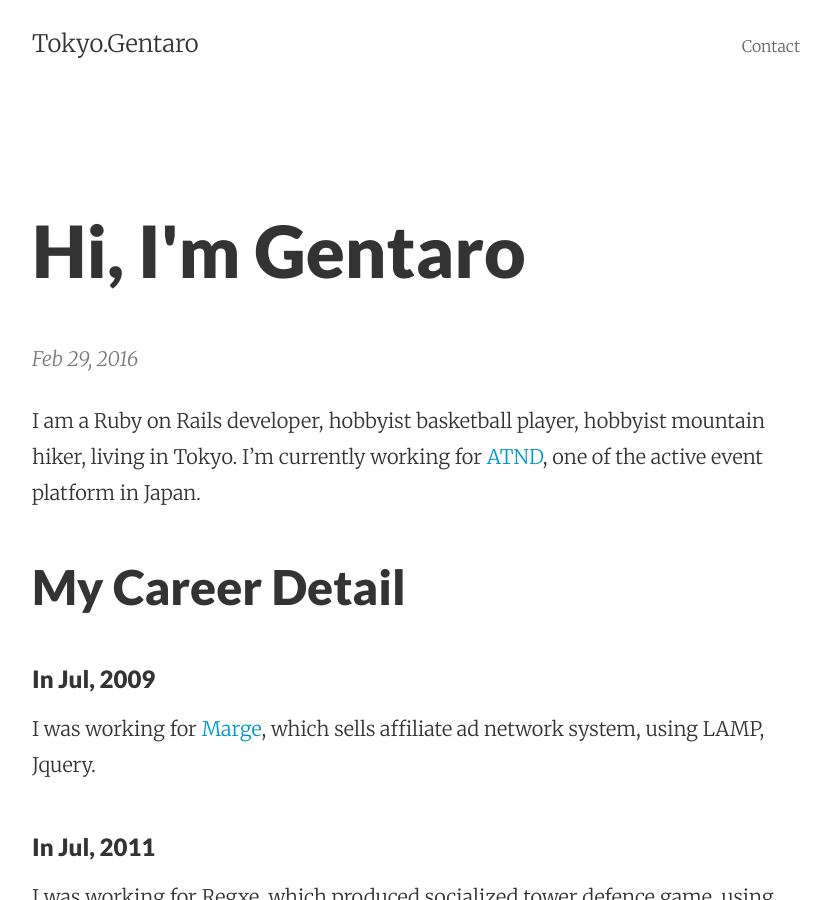
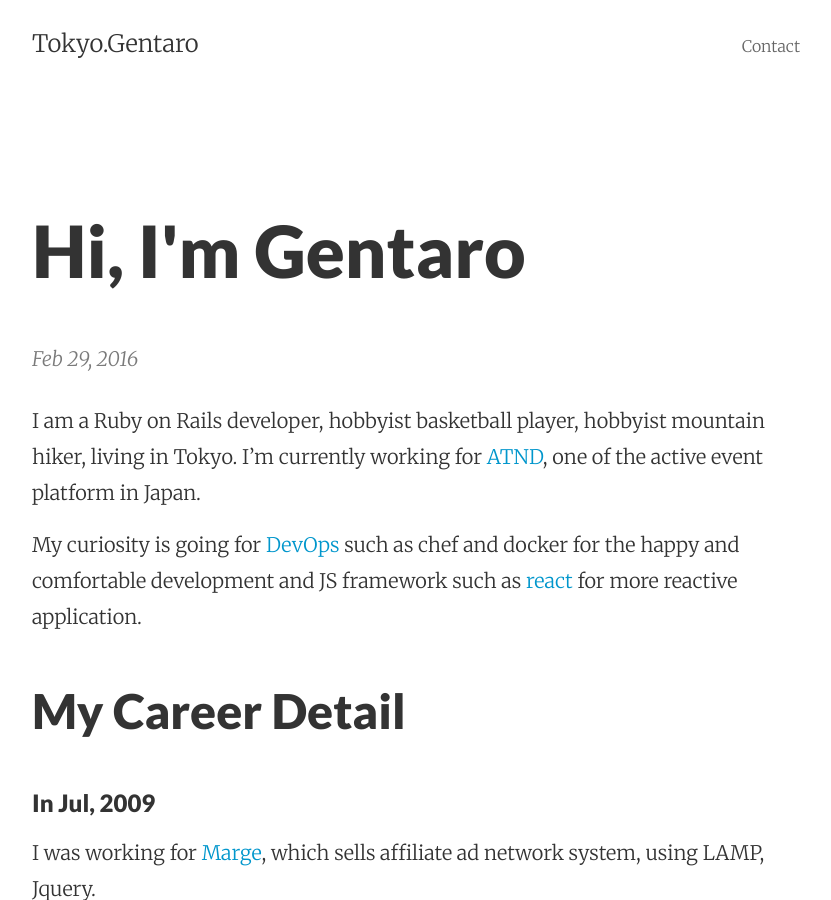
Before and after one commit to gentaro-sakamoto/gentaro-sakamoto.github.io, a Jekyll site: the page built from _posts/2016-02-29-about-me.markdown, in a window 1280 px wide and 900 px high. Shown: the whole window, without its empty margins (224-1055 px from the left). Built offline with Jekyll 4.4.1, drawn with Linux system fonts in a browser that asks for light colours.

Commit message:
Post update: Hi, I'm Gentaro

```diff
--- a/_posts/2016-02-29-about-me.markdown
+++ b/_posts/2016-02-29-about-me.markdown
@@ -5,7 +5,7 @@ layout: post
 ---
 I am a Ruby on Rails developer, hobbyist basketball player, hobbyist mountain hiker, living in Tokyo. I'm currently working for [ATND](https://atnd.org/), one of the active event platform in Japan.
 
-
+My curiosity is going for [DevOps](https://en.wikipedia.org/wiki/DevOps) such as chef and docker for the happy and comfortable development and JS framework such as [react](https://facebook.github.io/react/) for more reactive application.
 
 ## My Career Detail
 ### In Jul, 2009
```
